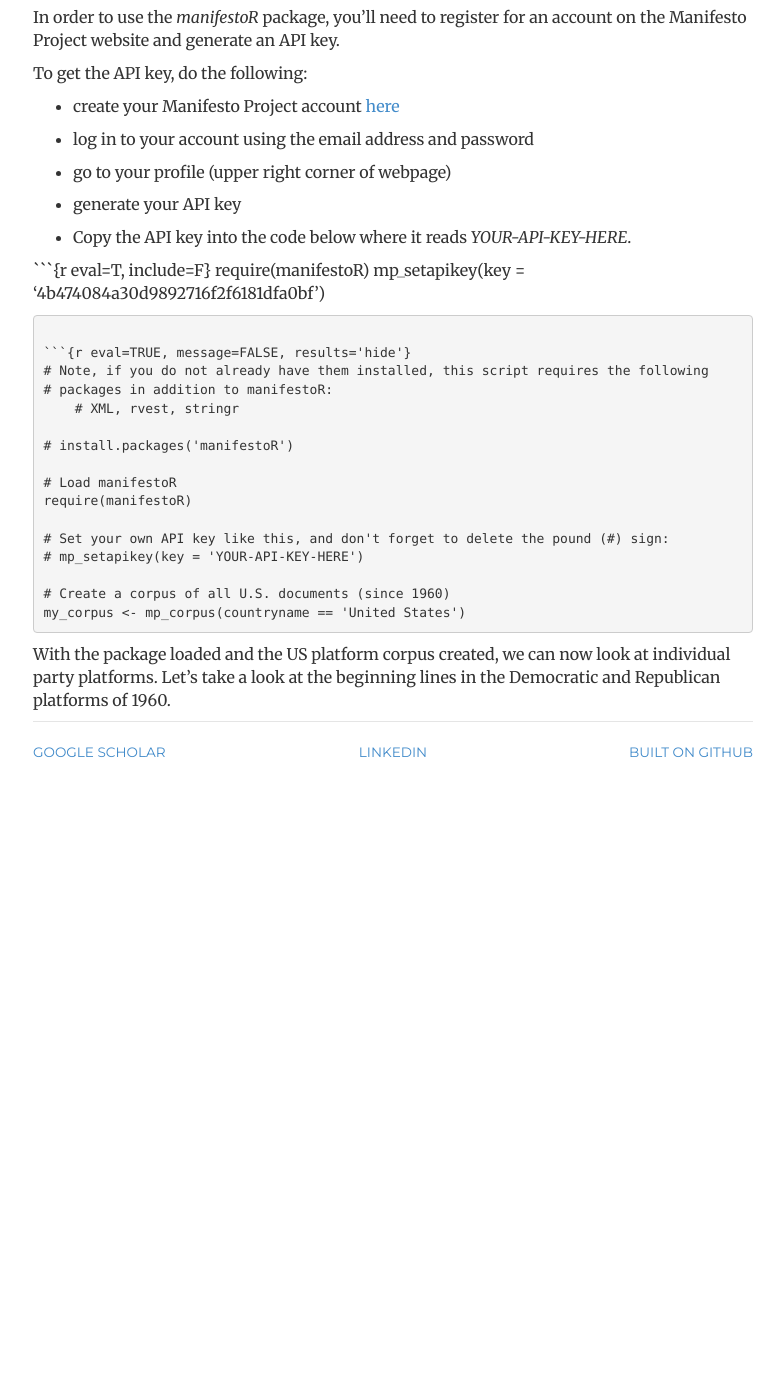
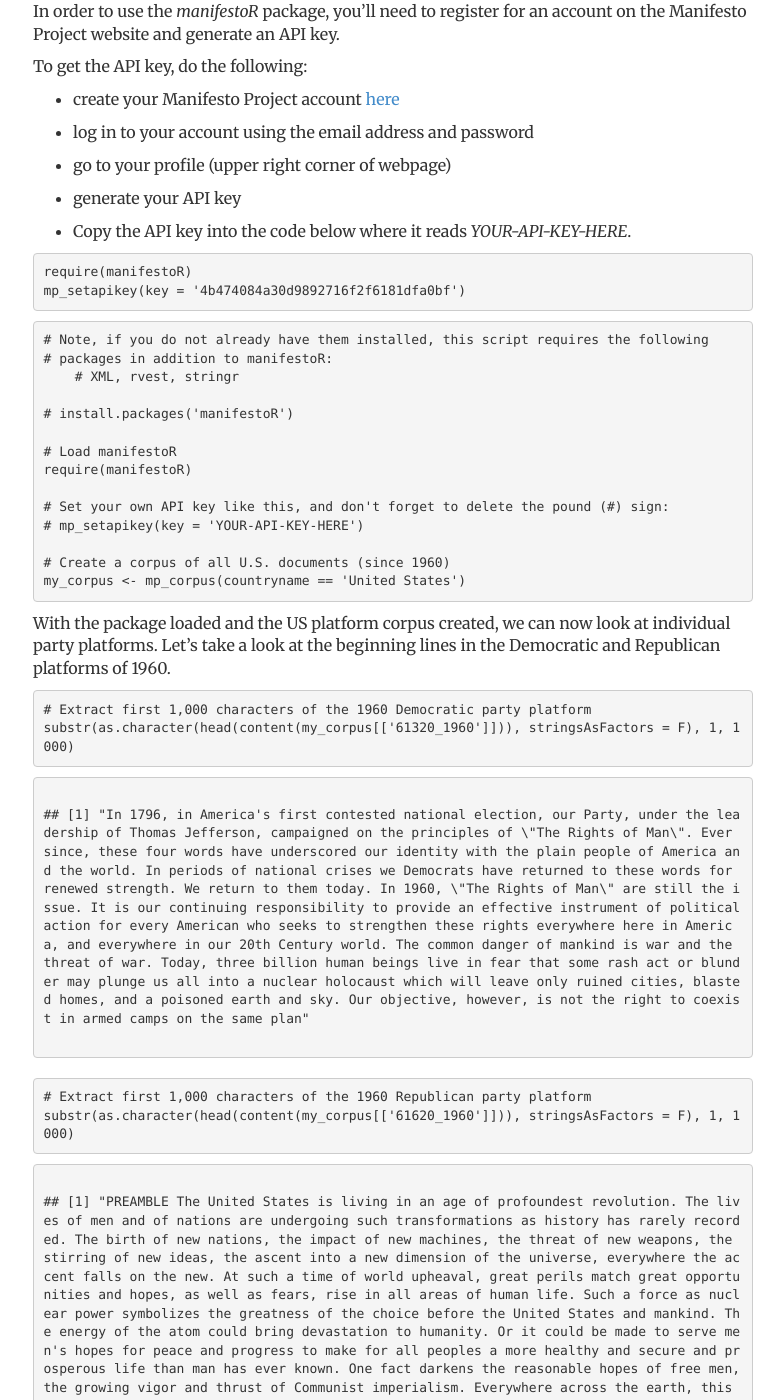
Before and after one commit to joshuarbruce/joshuarbruce.github.io, a Jekyll site: the page built from _posts/2018-09-01-getting-party-platforms.md, in a window 1280 px wide and 1400 px high, scrolled down 502 px. Shown: the whole window, without its empty margins (247-1031 px from the left). Built offline with Jekyll 4.4.1, drawn with Linux system fonts in a browser that asks for light colours; nearby versions of some CDN libraries; before the commit the page ends 1316 px from its top, so only the background shows below that; some of the changed text lies outside the part shown.

Commit message:
Update 2018-09-01-getting-party-platforms.md

````diff
--- a/_posts/2018-09-01-getting-party-platforms.md
+++ b/_posts/2018-09-01-getting-party-platforms.md
@@ -1,10 +1,10 @@
 ---
 layout: notes
-title: Collecting US Political Party Platform Texts (Using *R*)
+title: Collecting US Political Party Platform Texts (Using R)
 date: 2016-09-01
 ---
 
-## Getting Started
+### Getting Started
 
 This post discusses how to collect the full text of every Democratic and Republican political party platform since the 1960 political conventions. The data are readily available, including the full-text of the Democratic and Republican party platforms back to 1864 (and earlier for other parties), from UC Santa Barbara's [American Presidency Project](http://www.presidency.ucsb.edu/platforms.php).
 
@@ -24,12 +24,12 @@
 
   * Copy the API key into the code below where it reads _YOUR-API-KEY-HERE_.
 
-```{r eval=T, include=F}
+```r
 require(manifestoR)
 mp_setapikey(key = '4b474084a30d9892716f2f6181dfa0bf')
 ```
 
-```{r eval=TRUE, message=FALSE, results='hide'}
+```r
 # Note, if you do not already have them installed, this script requires the following
 # packages in addition to manifestoR:
     # XML, rvest, stringr
@@ -47,3 +47,23 @@
 ```
 
 With the package loaded and the US platform corpus created, we can now look at individual party platforms. Let's take a look at the beginning lines in the Democratic and Republican platforms of 1960.
+
+```r
+# Extract first 1,000 characters of the 1960 Democratic party platform
+substr(as.character(head(content(my_corpus[['61320_1960']])), stringsAsFactors = F), 1, 1000)
+```
+<pre class="prettyprint pre-scrollable">
+<code>
+## [1] "In 1796, in America's first contested national election, our Party, under the leadership of Thomas Jefferson, campaigned on the principles of \"The Rights of Man\". Ever since, these four words have underscored our identity with the plain people of America and the world. In periods of national crises we Democrats have returned to these words for renewed strength. We return to them today. In 1960, \"The Rights of Man\" are still the issue. It is our continuing responsibility to provide an effective instrument of political action for every American who seeks to strengthen these rights everywhere here in America, and everywhere in our 20th Century world. The common danger of mankind is war and the threat of war. Today, three billion human beings live in fear that some rash act or blunder may plunge us all into a nuclear holocaust which will leave only ruined cities, blasted homes, and a poisoned earth and sky. Our objective, however, is not the right to coexist in armed camps on the same plan"
+</code>
+</pre>
+
+```r
+# Extract first 1,000 characters of the 1960 Republican party platform
+substr(as.character(head(content(my_corpus[['61620_1960']])), stringsAsFactors = F), 1, 1000)
+```
+<pre class="prettyprint pre-scrollable">
+<code>
+## [1] "PREAMBLE The United States is living in an age of profoundest revolution. The lives of men and of nations are undergoing such transformations as history has rarely recorded. The birth of new nations, the impact of new machines, the threat of new weapons, the stirring of new ideas, the ascent into a new dimension of the universe, everywhere the accent falls on the new. At such a time of world upheaval, great perils match great opportunities and hopes, as well as fears, rise in all areas of human life. Such a force as nuclear power symbolizes the greatness of the choice before the United States and mankind. The energy of the atom could bring devastation to humanity. Or it could be made to serve men's hopes for peace and progress to make for all peoples a more healthy and secure and prosperous life than man has ever known. One fact darkens the reasonable hopes of free men, the growing vigor and thrust of Communist imperialism. Everywhere across the earth, this force challenges us to prove"
+</code>
+</pre>
````
